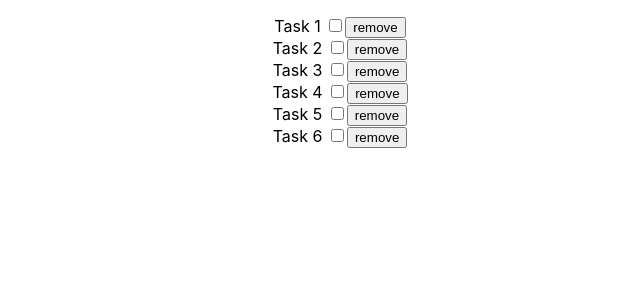
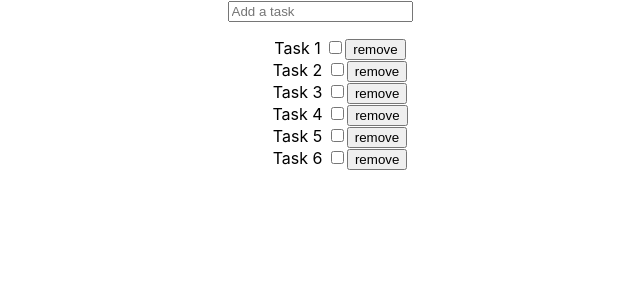
Before and after one commit to AliakseiKrasko/unit_testy, a React (Create React App) app: page / in a window 1280 px wide. Shown: the top 300 px of the page, without its empty margins (320-960 px from the left). Built offline with nearby package versions, Linux system fonts and the light colour scheme.

Commit message:
added function addtaskhundler and onKeyDownAddTaskHandler

```diff
--- a/package.json
+++ b/package.json
@@ -14,6 +14,7 @@
     "react-dom": "^19.0.0",
     "react-scripts": "5.0.1",
     "typescript": "^4.4.2",
+    "uuid": "^11.0.3",
     "web-vitals": "^2.1.0"
   },
   "scripts": {
--- a/src/App.tsx
+++ b/src/App.tsx
@@ -1,9 +1,10 @@
-import React, {useState} from 'react';
+import React, {ChangeEvent, useState} from 'react';
 
 import './App.css';
+import {v1} from 'uuid';
 
 type TaskType = {
-    id: number;
+    id: string;
     title: string;
     isDone: boolean;
 }
@@ -11,27 +12,55 @@ type TaskType = {
 function App() {
 
     const [task, setTask] = useState<TaskType[]>([
-        {id: 1, title: 'Task 1', isDone: false},
-        {id: 2, title: 'Task 2', isDone: false},
-        {id: 3, title: 'Task 3', isDone: false},
-        {id: 4, title: 'Task 4', isDone: false},
-        {id: 5, title: 'Task 5', isDone: false},
-        {id: 6, title: 'Task 6', isDone: false}
+        {id: v1(), title: 'Task 1', isDone: false},
+        {id: v1(), title: 'Task 2', isDone: false},
+        {id: v1(), title: 'Task 3', isDone: false},
+        {id: v1(), title: 'Task 4', isDone: false},
+        {id: v1(), title: 'Task 5', isDone: false},
+        {id: v1(), title: 'Task 6', isDone: false}
     ])
 
-    const removeHundler = (id: number) => {
+    const [newTask, setNewTask] = useState<string>('')
+
+    const removeHundler = (id: string) => {
         setTask(task.filter((t) => t.id !== id));
     }
 
-    const checkedHundler = (id: number) => {
-        setTask(task.map((t) => t.id === id? {...t, isDone: !t.isDone} : t));
+    const checkedHundler = (id: string) => {
+        setTask(task.map((t) => t.id === id ? {...t, isDone: !t.isDone} : t));
+    }
+
+    const oncahgeHundler = (e: ChangeEvent<HTMLInputElement>) => {
+        setNewTask(e.currentTarget.value)
+
+    }
+    const onKeyDownHandler = (e: React.KeyboardEvent<HTMLInputElement>) => {
+        if (e.key === 'Enter' && newTask.trim() !== '') {
+            const newTask: TaskType = {
+                id: v1(),
+                title: e.currentTarget.value,
+                isDone: false,
+            }
+            setTask([newTask, ...task]);
+            setNewTask('')
+        }
     }
 
         return (
             <div className="App">
+                <input type={'text'}
+                       onChange={oncahgeHundler}
+                       value={newTask}
+                       onKeyUp={onKeyDownHandler}
+                       placeholder='Add a task'
+                />
                 <ul>
                     {task.map((task: TaskType) => (
-              <li style={{listStyle: 'none'}} key={task.id}>{task.title} <input type={'checkbox'} checked={task.isDone} onClick={()=>checkedHundler(task.id)}/><button onClick={()=>removeHundler(task.id)}>remove</button></li>
+                        <li style={{listStyle: 'none'}} key={task.id}>{task.title} <input type={'checkbox'}
+                                                                                          checked={task.isDone}
+                                                                                          onChange={() => checkedHundler(task.id)}/>
+                            <button onClick={() => removeHundler(task.id)}>remove</button>
+                        </li>
 
                     ))}
                 </ul>
@@ -39,4 +68,5 @@ function App() {
         );
     }
 
+
     export default App;
```
Also changed, not shown: 1 other file (tests, documents, lock files or other folders). Lines whose indentation alone changed are shown as unchanged.
